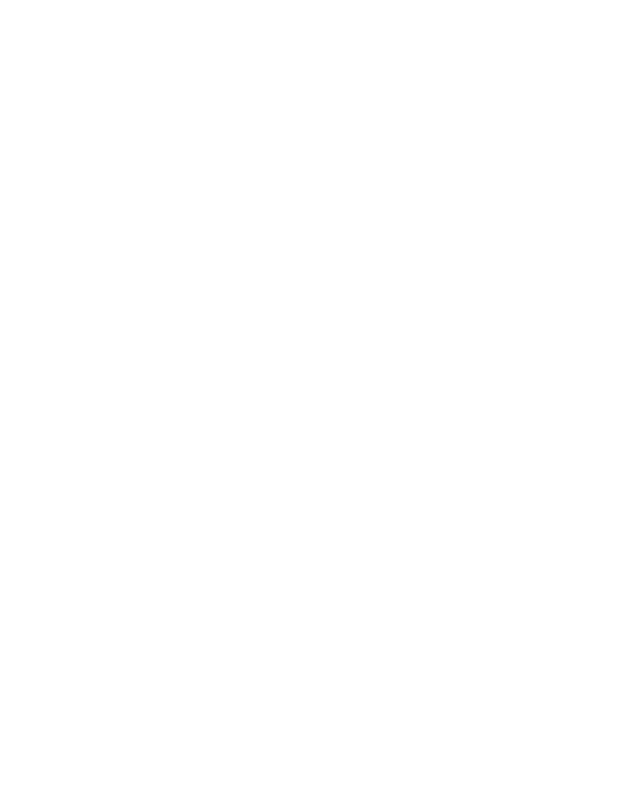
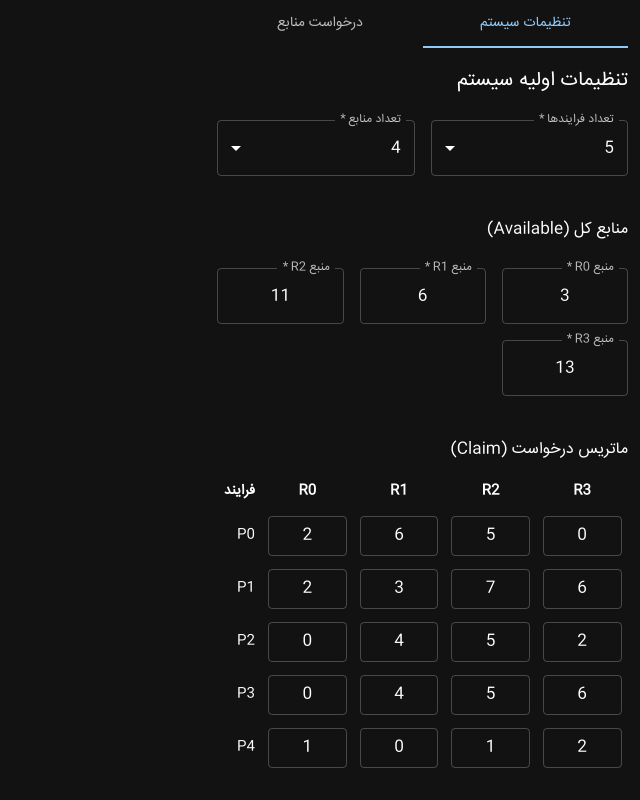
Before and after one commit to SamiAndi/banker, a plain HTML site: page index.html in a window 1280 px wide. Shown: the whole page, without its empty margins (640-1280 px from the left). Drawn offline with Linux system fonts and the light colour scheme; the site is published under a folder, as on GitHub Pages, so addresses that start at the root find nothing.

Commit message:
fix: html relative urls

```diff
--- a/index.html
+++ b/index.html
@@ -5,8 +5,8 @@
   <meta charset="UTF-8" />
   <meta name="viewport" content="width=device-width, initial-scale=1.0" />
   <title>الگوریتم بانکدار</title>
-  <script type="module" crossorigin src="/assets/index-C5Vhvzm6.js"></script>
-  <link rel="stylesheet" crossorigin href="/assets/index-CAVgBefn.css">
+  <script type="module" crossorigin src="./assets/index-C5Vhvzm6.js"></script>
+  <link rel="stylesheet" crossorigin href="./assets/index-CAVgBefn.css">
 </head>
 
 <body>
```
